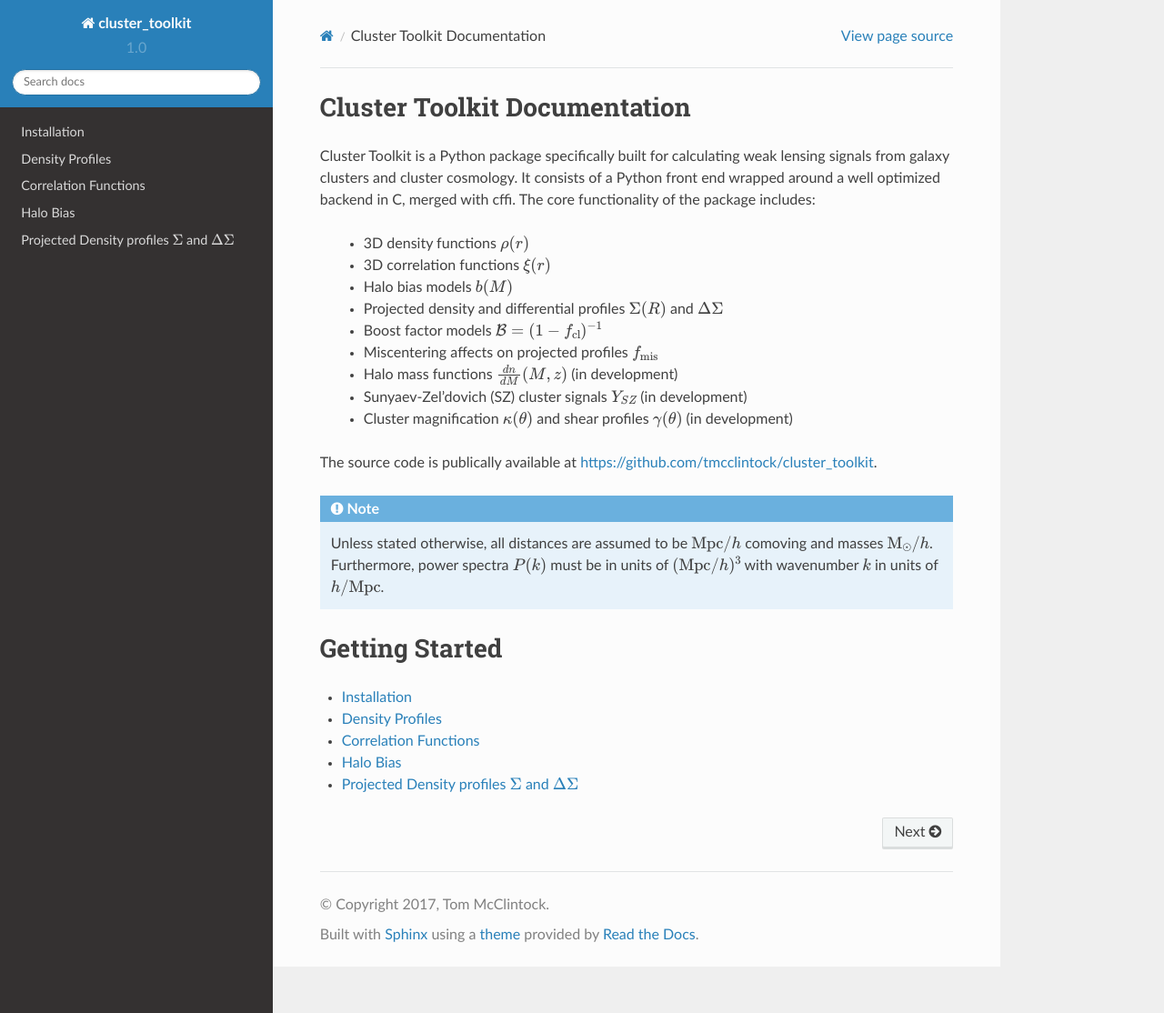
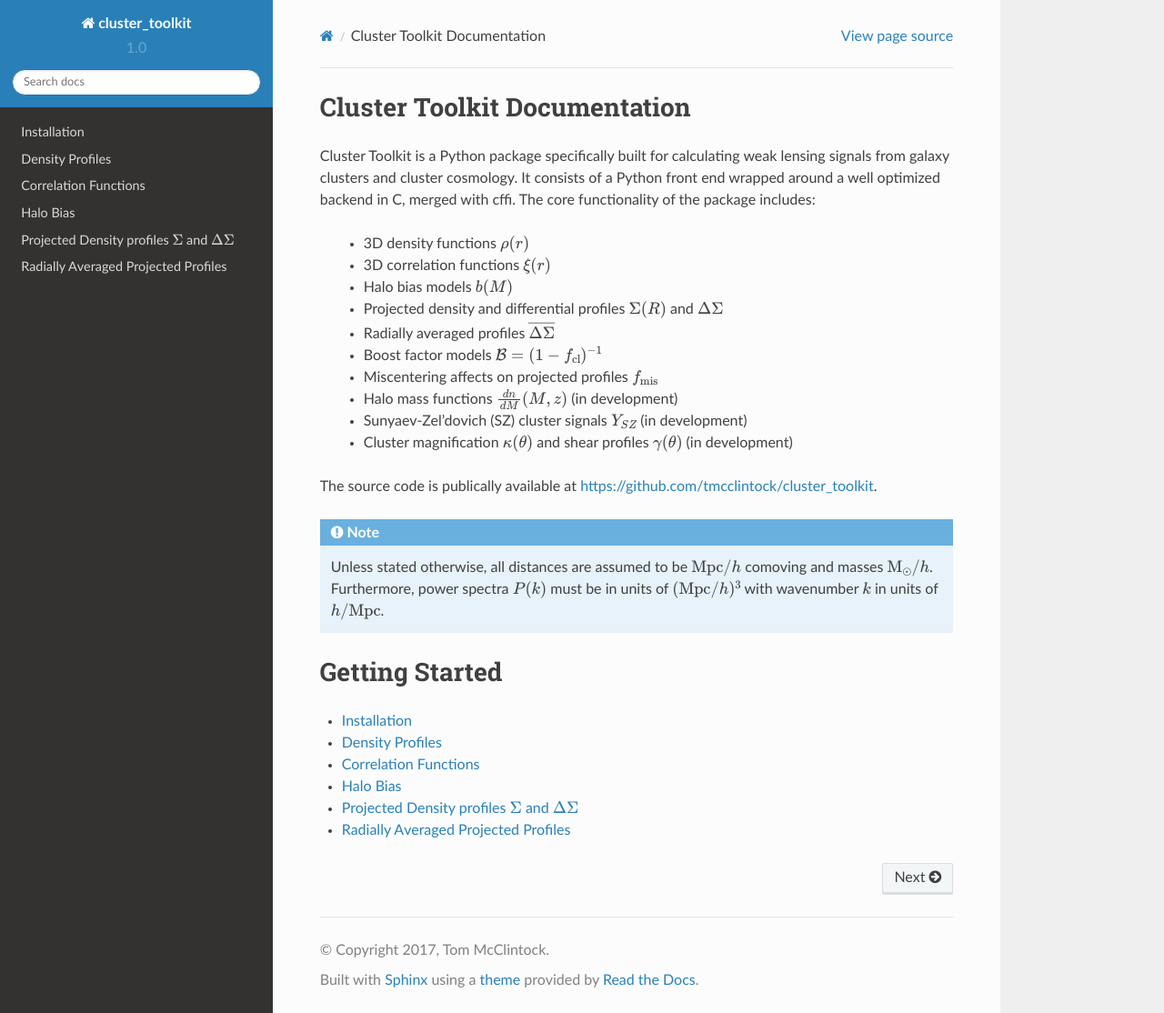
Before and after one commit to tmcclintock/cluster_toolkit, a Sphinx documentation site: the page built from docs/index.rst, in a window 1280 px wide and 1114 px high. Shown: the whole window at 91% size. Built offline with Sphinx 7.4.7 and the Read the Docs theme 2.0.0, drawn with Linux system fonts in a browser that asks for light colours.

Commit message:
Wrote the section about radially averaged profiles.

```diff
--- a/docs/index.rst
+++ b/docs/index.rst
@@ -10,6 +10,7 @@
  * 3D correlation functions :math:`\xi(r)`
  * Halo bias models :math:`b(M)`
  * Projected density and differential profiles :math:`\Sigma(R)` and :math:`\Delta\Sigma`
+ * Radially averaged profiles :math:`\overline{\Delta\Sigma}`
  * Boost factor models :math:`\mathcal{B} = (1-f_{\rm cl})^{-1}`
  * Miscentering affects on projected profiles :math:`f_{\rm mis}`
  * Halo mass functions :math:`\frac{dn}{dM}(M,z)` (in development)
@@ -33,3 +34,4 @@
    correlation_functions
    halo_bias
    projected_density_profiles
+   averaged_profiles
```
Also changed, not shown: docs/averaged_profiles.rst (added, +29 -0 lines).
